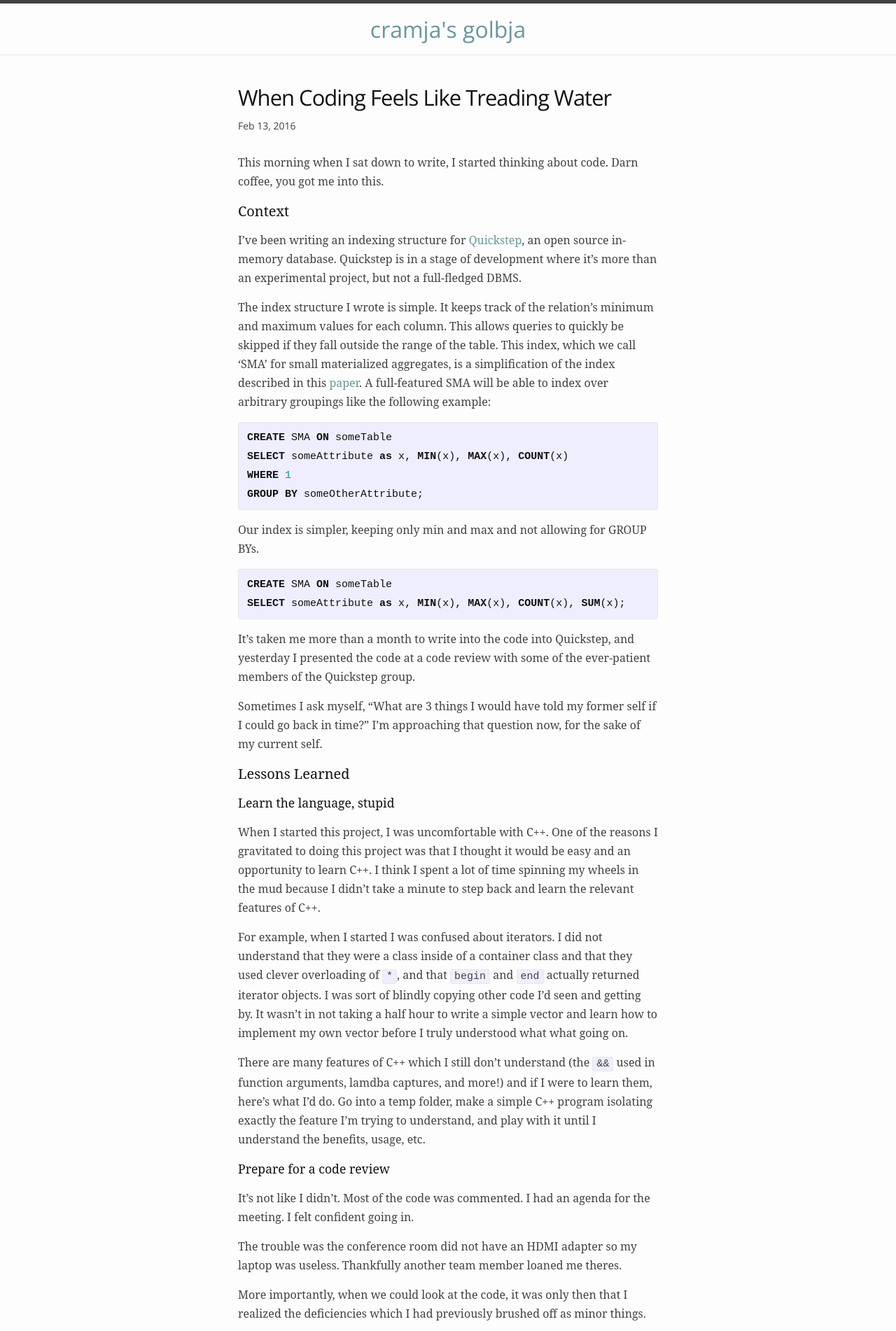
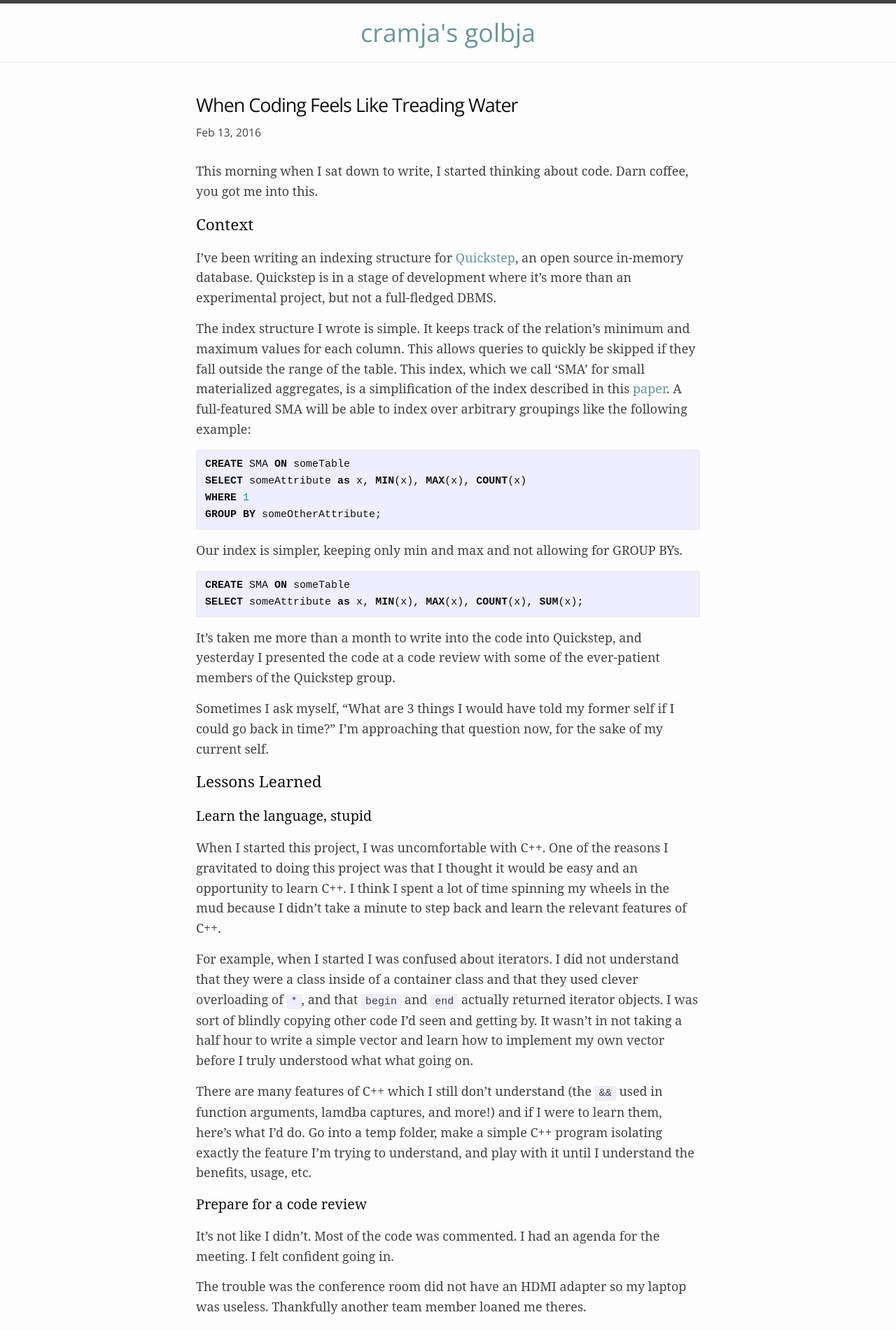
Before and after one commit to cramja/cramja.github.io, a Jekyll site: the page built from _posts/2016-02-13-code-review.md, in a window 1280 px wide. Shown: the top 1902 px of the page at 70% size. Built offline with Jekyll 4.4.1, drawn with Linux system fonts in a browser that asks for light colours.

Commit message:
update css

```diff
--- a/_sass/_base.scss
+++ b/_sass/_base.scss
@@ -156,7 +156,7 @@ th, td {
  * Wrapper
  */
 .wrapper {
-  max-width:600px;
+  max-width:720px;
   padding: 3px;
   margin: 15px auto;
 }
@@ -169,7 +169,7 @@ th, td {
 
 @media screen and (min-width:600px) {
   .wrapper {
-    padding: 0px;
+    padding: 2px;
   }
 }
 
--- a/_sass/_layout.scss
+++ b/_sass/_layout.scss
@@ -42,7 +42,7 @@ hr {
 }
 
 .page-heading {
-  font-size: 20px;
+  font-size: $big-font-size;
 }
 
 .post-list {
@@ -96,13 +96,13 @@ hr {
 }
 
 .post-title {
-  font-size: 31px;
+  font-size: $big-font-size;
   letter-spacing: -1px;
   line-height: 1;
 }
 
 .post-content {
-  line-height: 27px;
+  line-height: $base-line-height;
   h1 {
     font-size: $base-font-size * 1.5;
   }
@@ -133,9 +133,11 @@ hr {
 }
 
 .divider {
-  background-color: $grey-color-dark;
+  background-color: $grey-color-light;
   border-radius: 50%;
   height: 3px;
+  margin-left: 50px;
+  margin-right: 50px;
 }
 
 .pagination {
--- a/css/main.scss
+++ b/css/main.scss
@@ -6,12 +6,12 @@
 @import url('https://fonts.googleapis.com/css?family=Open+Sans');
 
 $base-font-family: "Alegreya", "serif";
-$base-font-size:   16px;
-$base-font-weight: 400;
+$base-font-size:   18px;
+$base-font-weight: 500;
 $big-font-size:    $base-font-size * 1.5;
 $small-font-size:  $base-font-size * 0.875;
 $tiny-font-size:   $base-font-size * 0.675;
-$base-line-height: 1.5;
+$base-line-height: 1.6;
 
 $sans-font-family: 'Open Sans', sans-serif;
 
@@ -28,7 +28,7 @@ $grey-color-dark:  darken($grey-color, 25%);
 $grey-color-darker:  darken($grey-color, 70%);
 
 
-$content-width:    670px;
+$content-width:    720px;
 
 $color-first-0: #2B823A;  // Main Primary color */
 $color-first-1: #82C38D;
```
Also changed, not shown: 1 other file.
